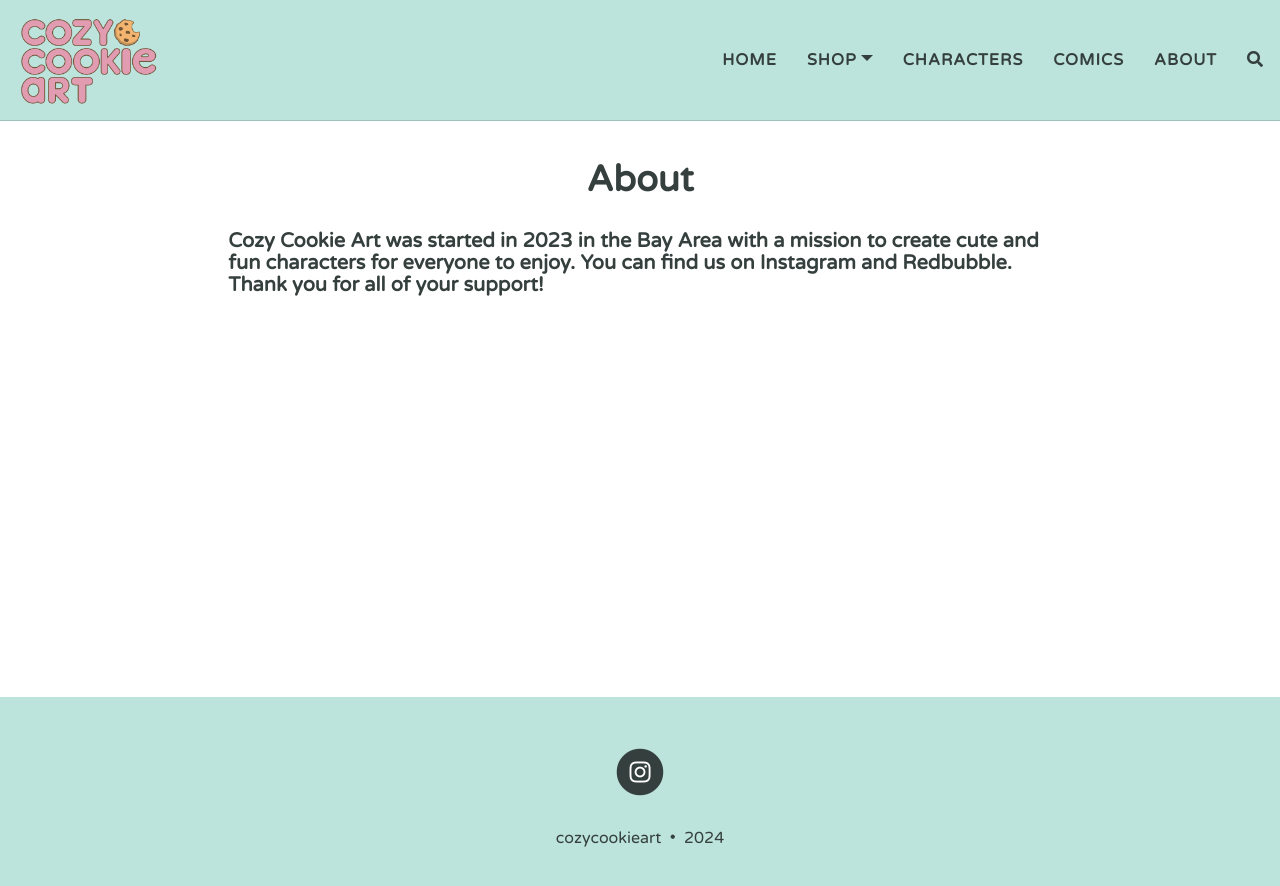
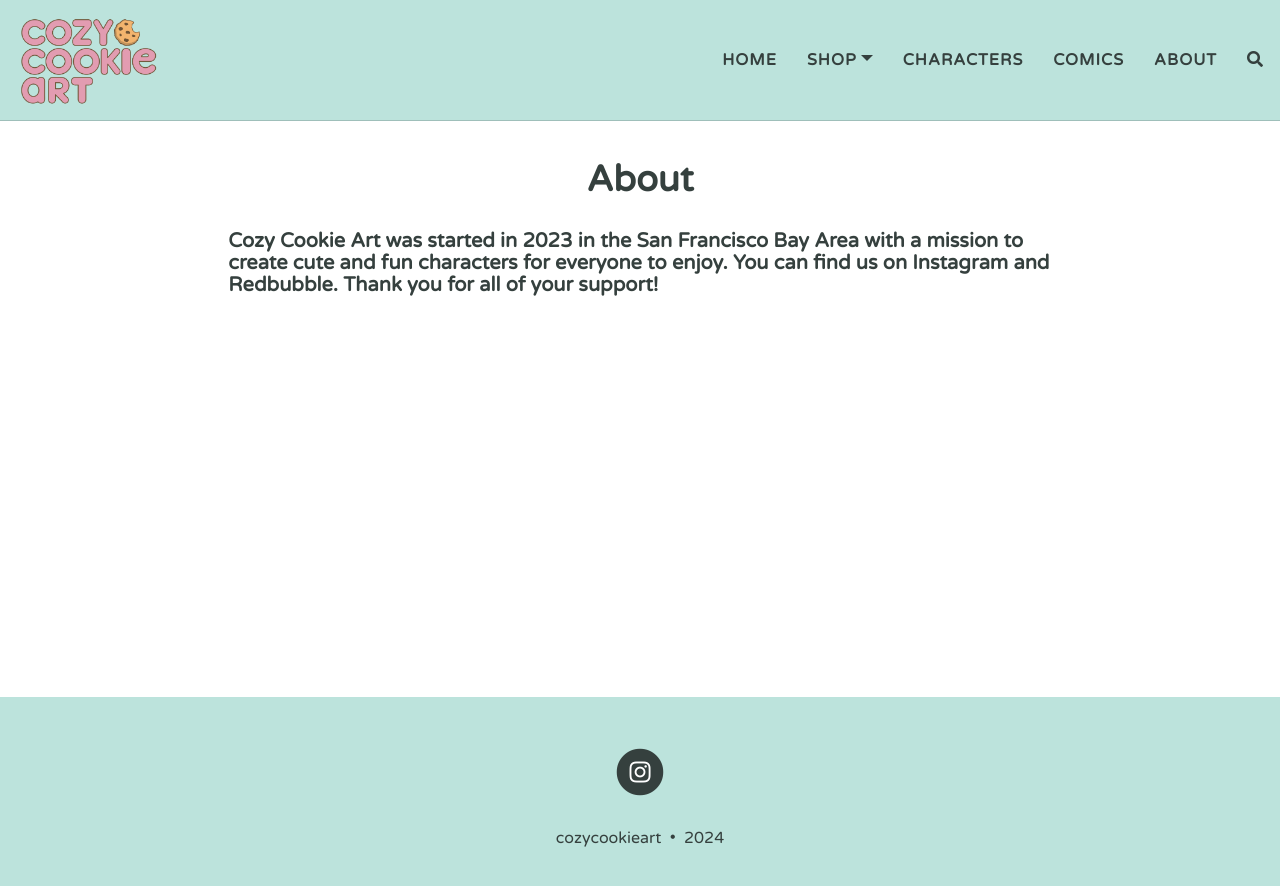
Before and after one commit to cozycookieart/cozycookieart.github.io, a Jekyll site: the page built from aboutme.md, in a window 1280 px wide. Shown: the top 886 px of the page. Built offline with Jekyll 4.4.1, drawn with Linux system fonts in a browser that asks for light colours; nearby versions of some CDN libraries; comment, search, counter and statistics services are not loaded.

Commit message:
Update aboutme.md

```diff
--- a/aboutme.md
+++ b/aboutme.md
@@ -9,5 +9,5 @@ layout: page
 </p>
 
 <p>
-  <h5 align="left"> Cozy Cookie Art was started in 2023 in the Bay Area with a mission to create cute and fun characters for everyone to enjoy. You can find us on Instagram and Redbubble. Thank you for all of your support!</h5>
+  <h5 align="left"> Cozy Cookie Art was started in 2023 in the San Francisco Bay Area with a mission to create cute and fun characters for everyone to enjoy. You can find us on Instagram and Redbubble. Thank you for all of your support!</h5>
 </p>
```
